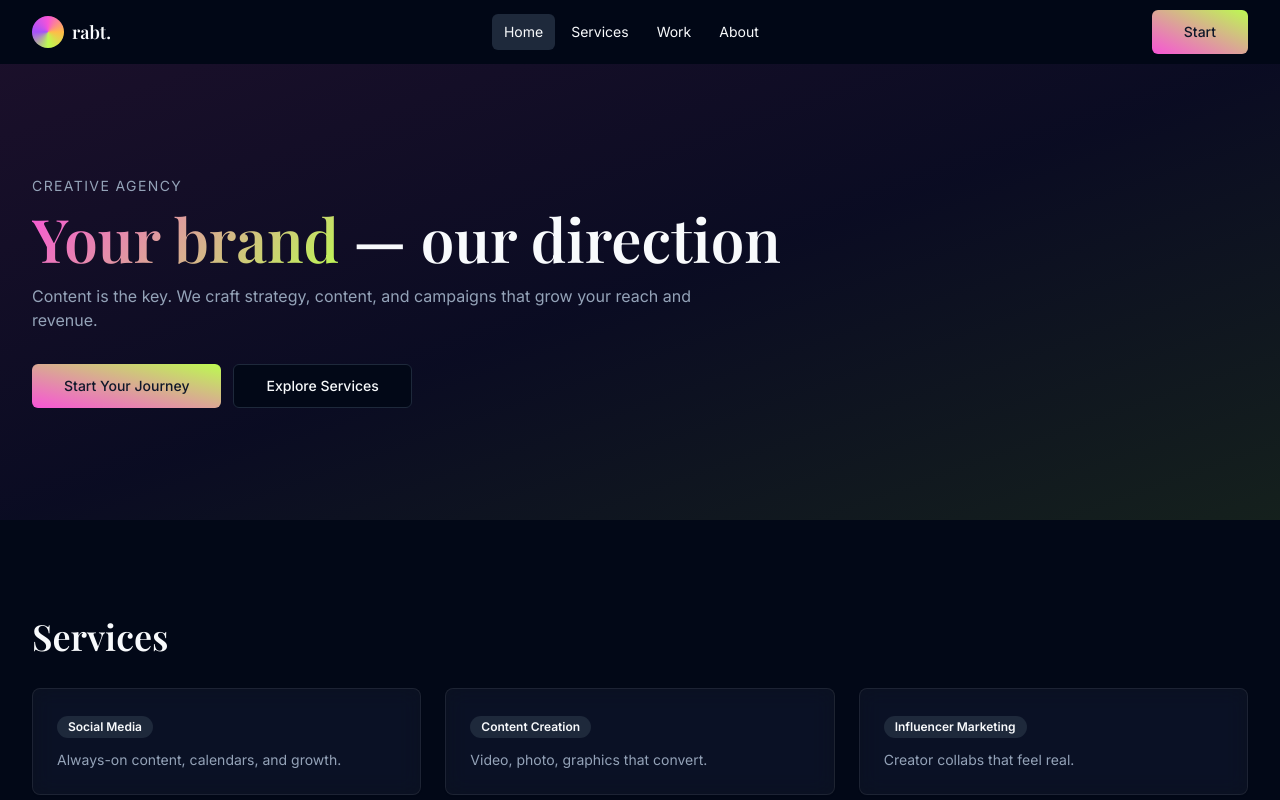
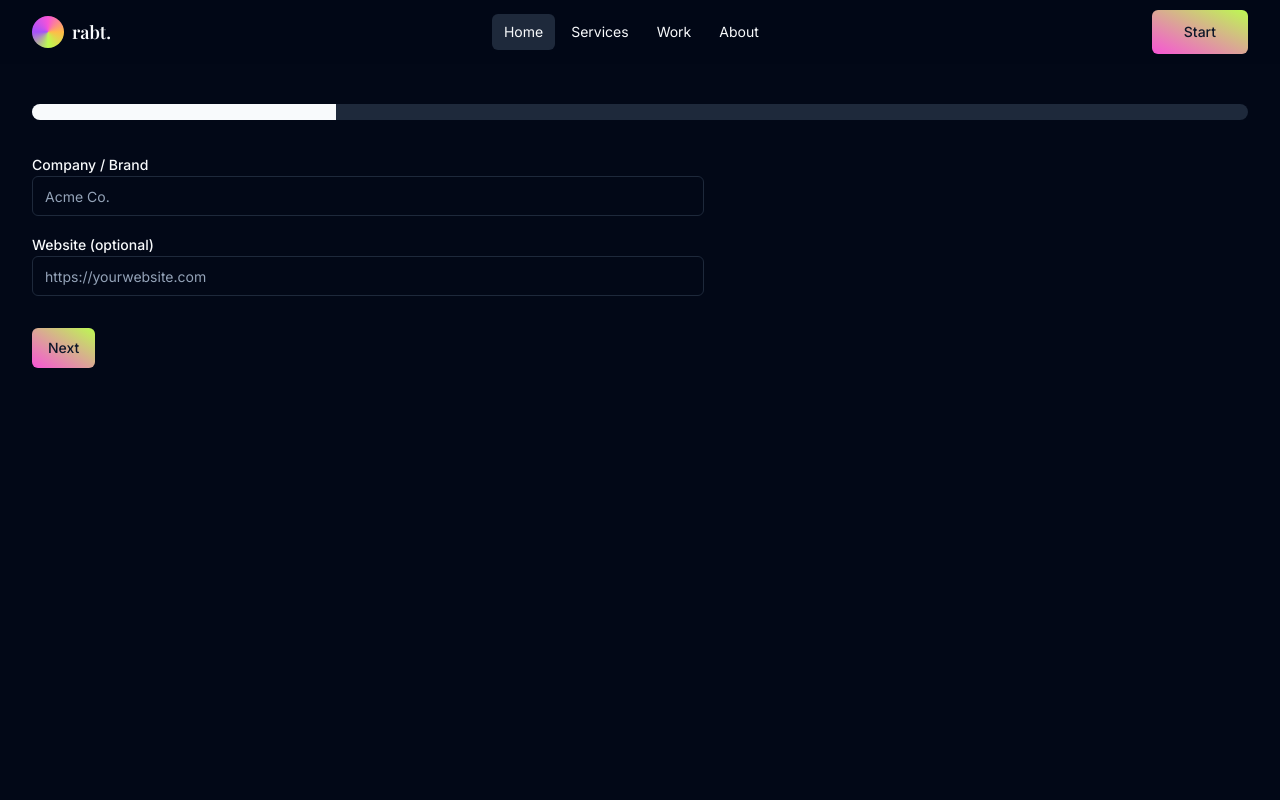
Before and after one commit to Querencia9945/RABT.MARKETINGFORM, a React (Vite) app: page / in a window 1280 px wide. Shown: the top 800 px of the page. Built offline with nearby package versions, Linux system fonts and the light colour scheme.

Commit message:
Remove branding pages
Remove all pages related to the brand, keeping only the form.

```diff
--- a/src/App.tsx
+++ b/src/App.tsx
@@ -4,7 +4,6 @@ import { TooltipProvider } from "@/components/ui/tooltip";
 import { QueryClient, QueryClientProvider } from "@tanstack/react-query";
 import { BrowserRouter, Routes, Route } from "react-router-dom";
 import { HelmetProvider } from "react-helmet-async";
-import Index from "./pages/Index";
 import NotFound from "./pages/NotFound";
 import Onboarding from "./pages/Onboarding";
 
@@ -18,8 +17,7 @@ const App = () => (
         <Sonner />
         <BrowserRouter>
           <Routes>
-            <Route path="/" element={<Index />} />
-            <Route path="/onboarding" element={<Onboarding />} />
+            <Route path="/" element={<Onboarding />} />
             {/* ADD ALL CUSTOM ROUTES ABOVE THE CATCH-ALL "*" ROUTE */}
             <Route path="*" element={<NotFound />} />
           </Routes>
```
